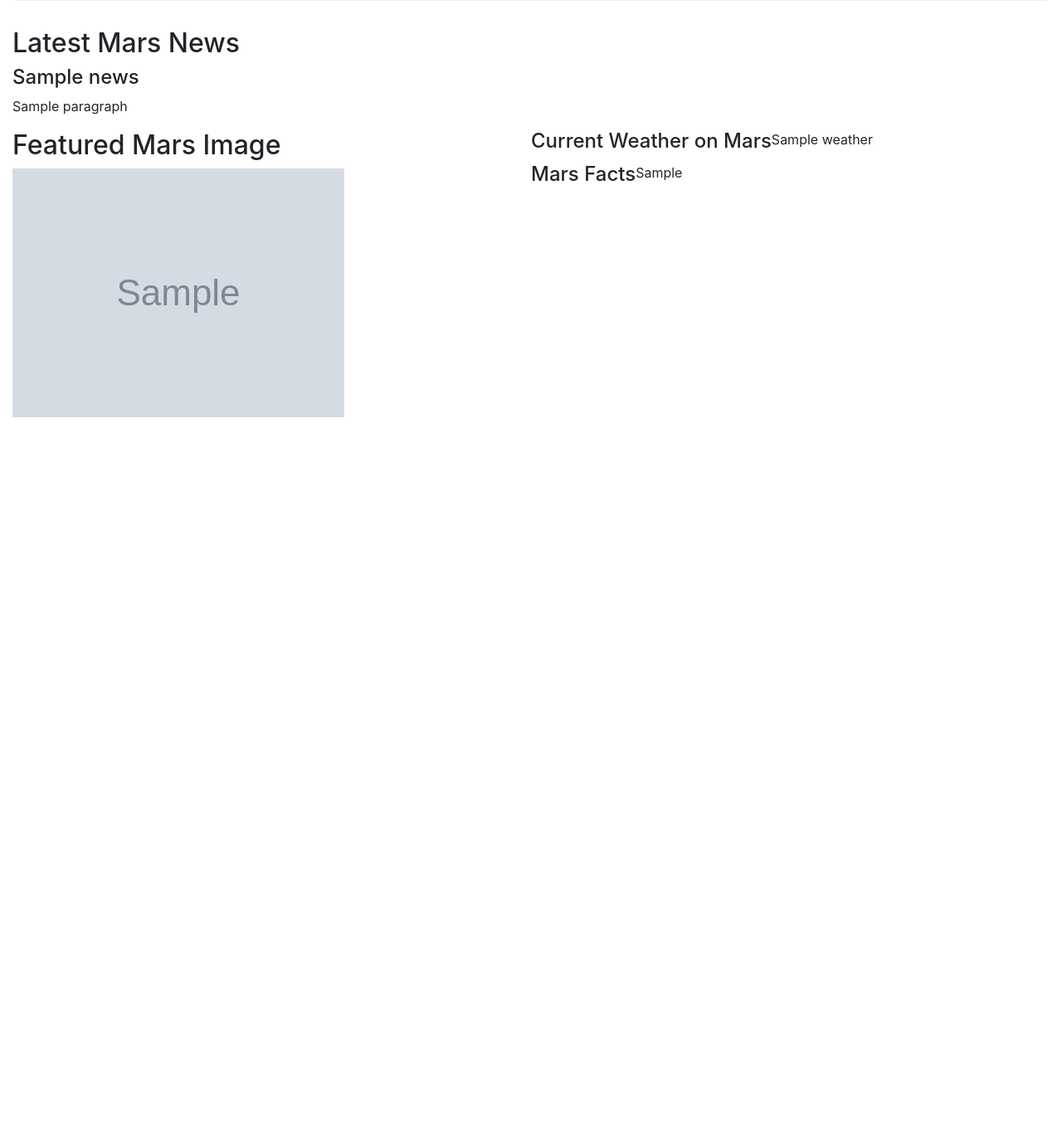
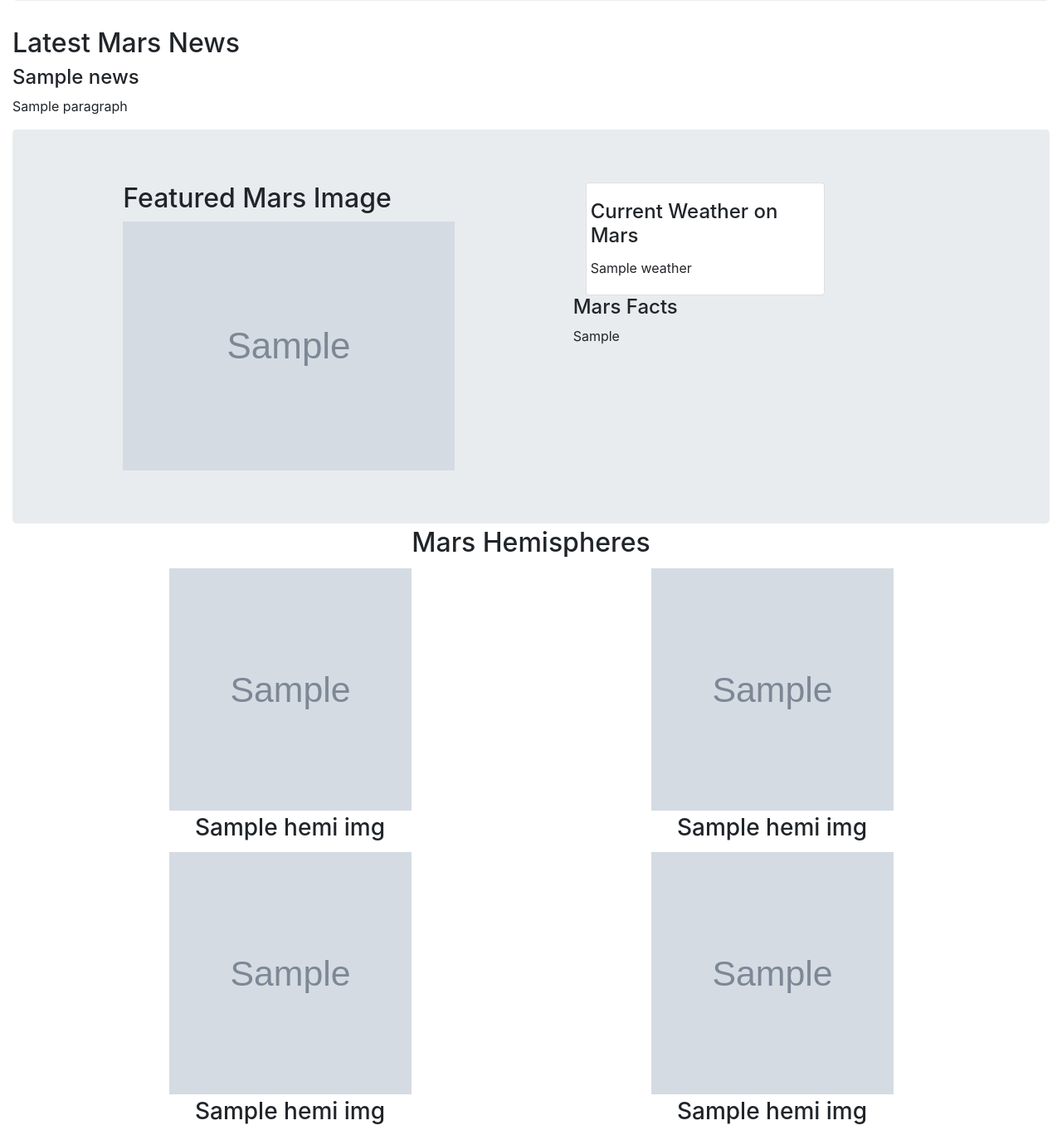
Before and after one commit to kkyle16/kinneyWebScrapingChallenge, a Flask app: page / in a window 1280 px wide. Shown: the part 247-1615 px from the top of the page at 83% size. Before the commit the page ends 750 px from the top, so only its background shows below. Run offline with Flask 2, Linux system fonts and the light colour scheme; grey boxes marked "Sample" are stand-in pictures; a database or web service that is not in the repository returns one stand-in record (values such as "Sample title"); some libraries are stand-ins or nearby versions.

Commit message:
html updated, project complete

```diff
--- a/templates/index.html
+++ b/templates/index.html
@@ -17,20 +17,52 @@
             <h4>{{ mars.news }}</h4>
             <p>{{ mars.paragraph }}</p>
         </div>
+        <div class="jumbotron m-auto">
             <div class="row">
+                <div class="col-1"></div>
                 <div class="col">
                     <h2>Featured Mars Image</h2>
                     <img src="{{ mars.feat_img }}" alt="Featured Image">
                 </div>
                 <div class="col">
+                    <div class="card" style="width: 18rem;">
+                        <div class="card-body">
                             <div class="row">
-                    <h4>Current Weather on Mars</h4>
-                    <p>{{ mars.weather }}</p>
+                                <h4 class="card-title">Current Weather on Mars</h4>
+                                <p class="card-text">{{ mars.weather }}</p>
+                            </div>
+                        </div>
                     </div>
                     <div class="row">
                         <h4>Mars Facts</h4>
+                    </div>
+                    <div class="row">
                         <p>{{ mars.facts_table | safe}}</p>
                     </div>
+                </div>
+            </div>
+        </div>
+    </div>
+    <div class="container p-1">
+        <h2 style="text-align: center">Mars Hemispheres</h2>
+        <div class="row">
+            <div class="col">
+                <img class="d-block m-auto p-1" src="{{ mars.hemi_imgs[0]['img_url'] }}" height=300px width=300px>
+                <h3 style="text-align: center">{{ mars.hemi_imgs[0]["title"] }}</h3>
+            </div>
+            <div class="col">
+                <img class="d-block m-auto p-1" src="{{ mars.hemi_imgs[1]['img_url'] }}" height=300px width=300px>
+                <h3 style="text-align: center">{{ mars.hemi_imgs[1]["title"] }}</h3>
+            </div>
+        </div>
+        <div class="row">
+            <div class="col">
+                <img class="d-block m-auto p-1" src="{{ mars.hemi_imgs[2]['img_url'] }}" height=300px width=300px>
+                <h3 style="text-align: center">{{ mars.hemi_imgs[2]["title"] }}</h3>
+            </div>
+            <div class="col">
+                <img class="d-block m-auto p-1" src="{{ mars.hemi_imgs[3]['img_url'] }}" height=300px width=300px>
+                <h3 style="text-align: center">{{ mars.hemi_imgs[3]["title"] }}</h3>
             </div>
         </div>
     </div>
```
Also changed, not shown: scrape_mars.py (+10 -2 lines), 4 other files. Lines whose indentation alone changed are shown as unchanged.
